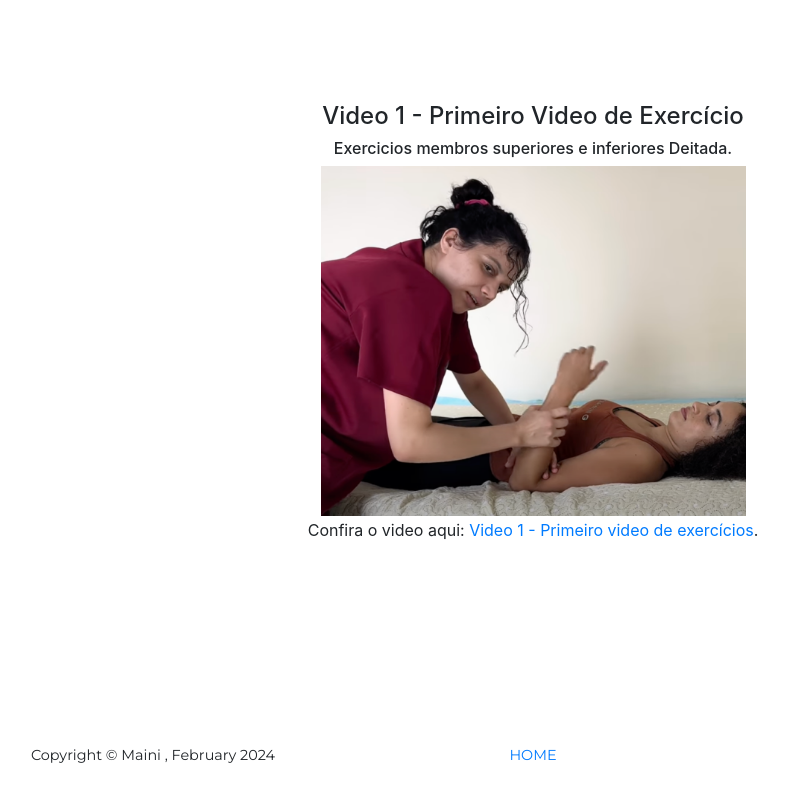
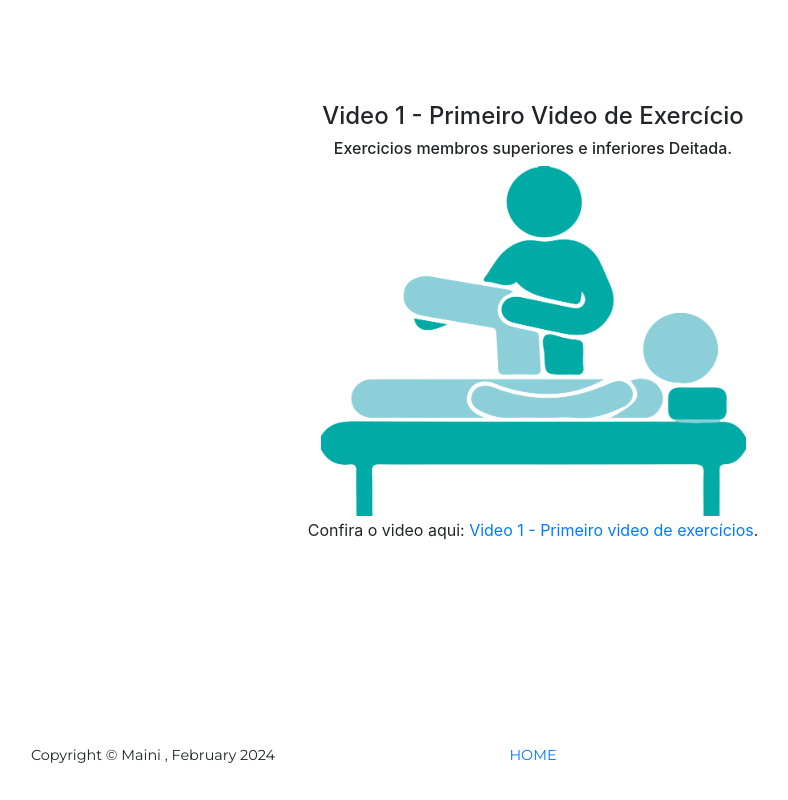
Before and after one commit to MainiMilitao/julia, a website with bundled scripts: page index.html in a window 1280 px wide. Shown: the part 1024-1824 px from the top of the page, without its empty margins (107-895 px from the left). Built offline with nearby package versions, Linux system fonts and the light colour scheme; a web font is replaced by a local one.

Commit message:
Add files via upload
Update nome da imagem

```diff
--- a/index.html
+++ b/index.html
@@ -73,7 +73,7 @@
         <h6 class="section-heading">Exercicios membros superiores e inferiores Deitada.</h6>
         <!-- <a class="section-heading" href=“https://www.youtube.com/watch?v=JizFYqnDNYU”>Link do Video</a> -->
         <object width="425" height="350">
-          <img  src="./img/videos/video1.png" width="425" height="350" />
+          <img  src="./img/videos/Figura-Fisioterapia-PNG.png" width="425" height="350" />
           <!-- <param name="movie" value="https://www.youtube.com/watch?v=JizFYqnDNYU" />
           <embed src="https://www.youtube.com/watch?v=JizFYqnDNYU" allowfullscreen="true" type="application/x-shockwave-flash" width="425" height="350" /> -->
         </object><p>Confira o video aqui:  <a href="https://www.youtube.com/watch?v=JizFYqnDNYU" target="_blank">Video 1 - Primeiro video de exercícios</a>.</p>
```
